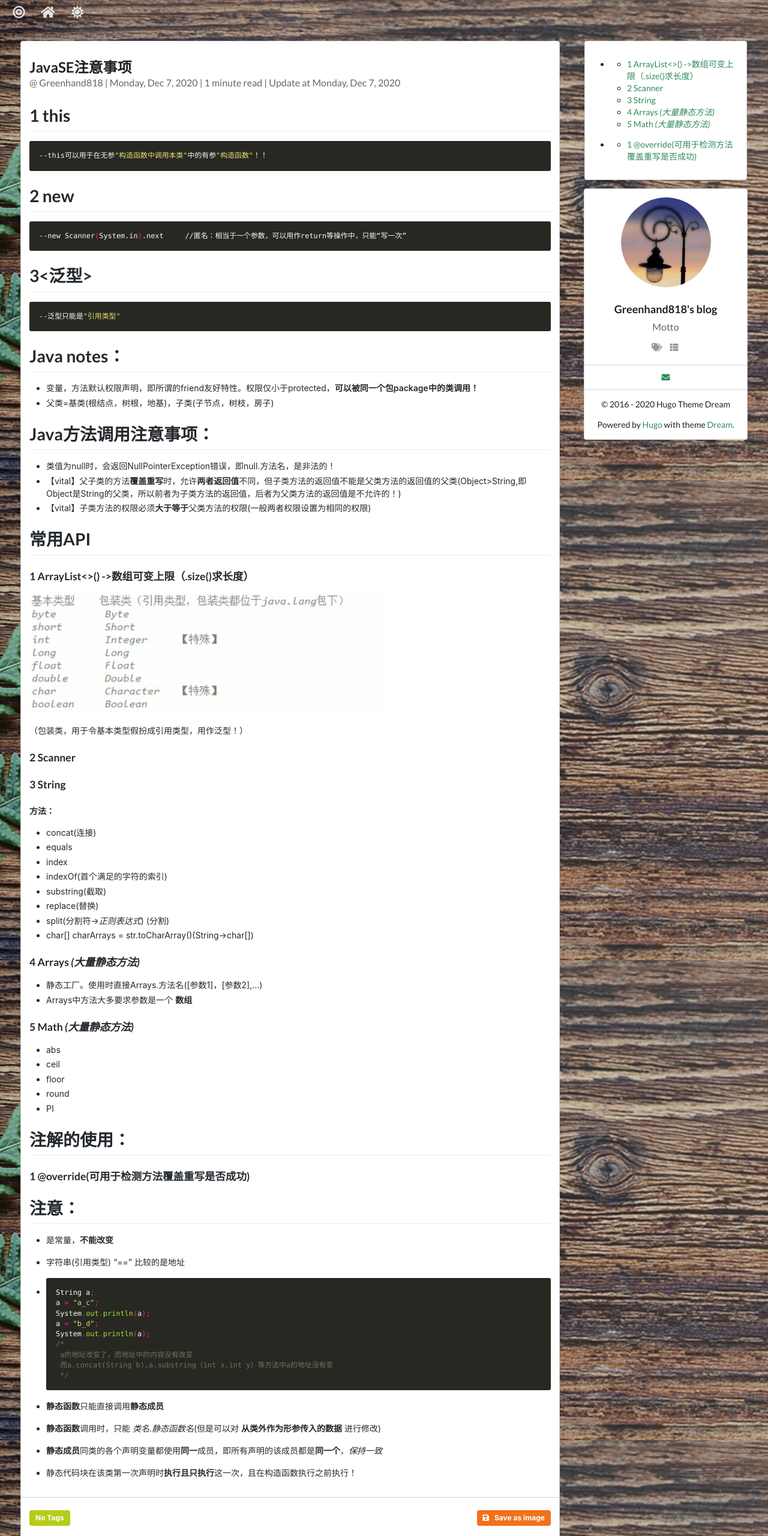
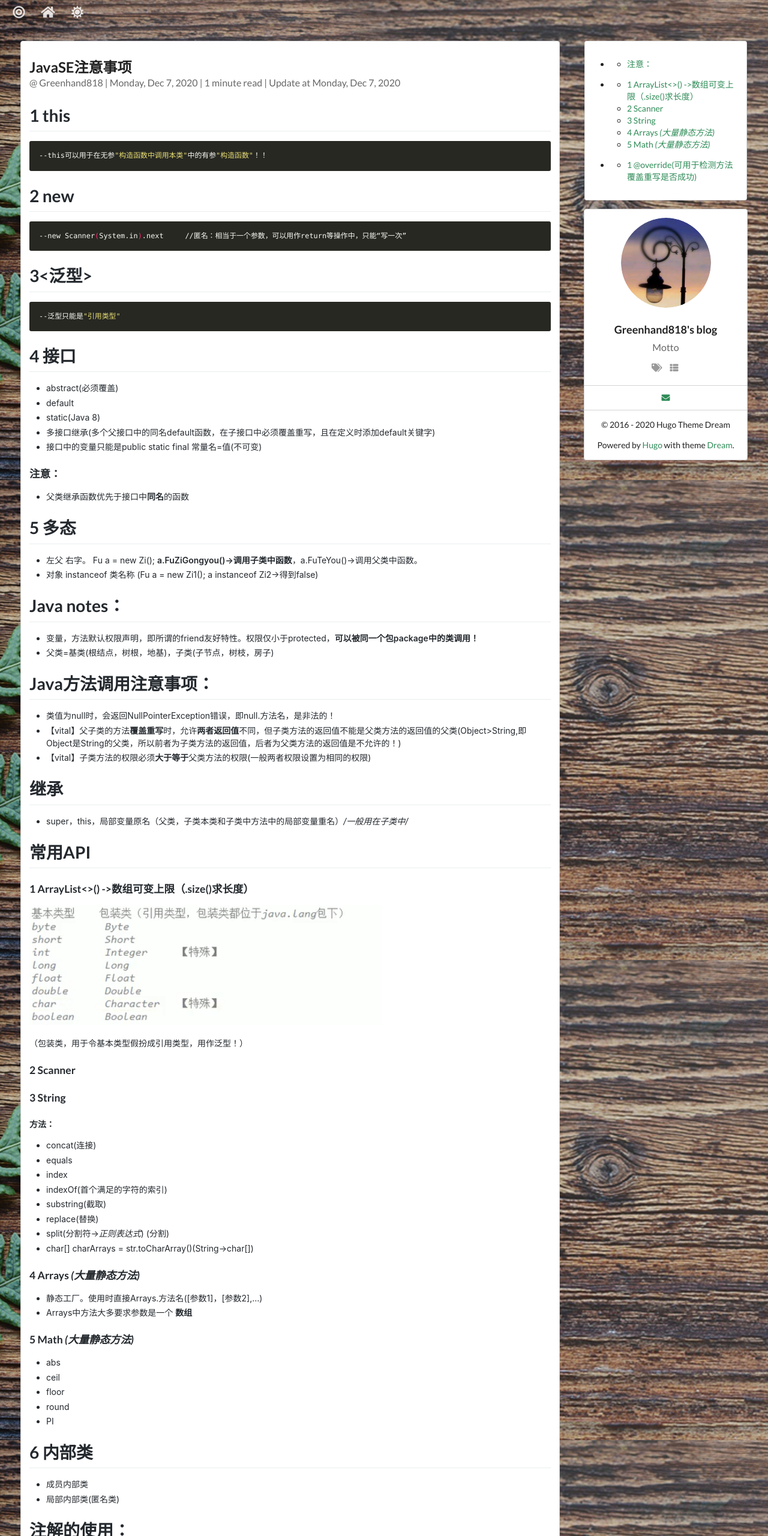
Before and after one commit to Greenhand818/Greenhand818.github.io, a plain HTML site: page post/blog2/index.html in a window 1280 px wide. Shown: the top 2560 px of the page at 60% size. Drawn offline with Linux system fonts and the light colour scheme.

Commit message:
2020/12/17

```diff
--- a/index.xml
+++ b/index.xml
@@ -13,8 +13,7 @@
       <pubDate>Mon, 07 Dec 2020 11:53:09 +0800</pubDate>
 
       <guid>https://Greenhand818.github.io/post/blog2/</guid>
-      <description>1 this --this可以用于在无参&amp;#34;构造函数中调用本类&amp;#34;中的有参&amp;#34;构造函数&amp;#34;！！ 2 new --new Scanner(System.in).next //匿名：相当于一个参数，可以用作return等操作中，只能“写一次” 3&amp;lt;泛型&amp;gt; --泛型只能是&amp;#34;引用类型&amp;#34; Java notes：  变量，方法默认权限声明，即所谓的friend友好特性。权限仅小于protected，可以被同一个包package中的类调用！ 父类=基类(根结点，树根，地基)，子类(子节点，树枝，房子)  Java方法调用注意事项：  类值为null时，会返回NullPointerException错误，即null.方法名，是非法的！ 【vital】父子类的方法覆盖重写时，允许两者返回值不同，但子类方法的返回值不能是父类方法的返回值的父类(Object&amp;gt;String,即Object是String的父类，所以前者为子类方法的返回值，后者为父类方法的返回值是不允许的！) 【vital】子类方法的权限必须大于等于父类方法的权限(一般两者权限设置为相同的权限)  常用API 1 ArrayList&amp;lt;&amp;gt;() -&amp;gt;数组可变上限（.size()求长度） （包装类，用于令基本类型假扮成引用类型，用作泛型！）
-2 Scanner 3 String 方法：  concat(连接) equals index indexOf(首个满足的字符的索引) substring(截取) replace(替换) split(分割符-&amp;gt;正则表达式) (分割) char[] charArrays = str.toCharArray()(String-&amp;gt;char[])  4 Arrays (大量静态方法)  静态工厂。使用时直接Arrays.方法名([参数1]，[参数2],&amp;hellip;) Arrays中方法大多要求参数是一个数组   5 Math (大量静态方法)  abs ceil floor round PI  注解的使用： 1 @override(可用于检测方法覆盖重写是否成功) 注意：   是常量，不能改变</description>
+      <description>1 this --this可以用于在无参&amp;#34;构造函数中调用本类&amp;#34;中的有参&amp;#34;构造函数&amp;#34;！！ 2 new --new Scanner(System.in).next //匿名：相当于一个参数，可以用作return等操作中，只能“写一次” 3&amp;lt;泛型&amp;gt; --泛型只能是&amp;#34;引用类型&amp;#34; 4 接口  abstract(必须覆盖) default static(Java 8) 多接口继承(多个父接口中的同名default函数，在子接口中必须覆盖重写，且在定义时添加default关键字) 接口中的变量只能是public static final 常量名=值(不可变)  注意：  父类继承函数优先于接口中同名的函数  5 多态  左父 右字。 Fu a = new Zi(); a.FuZiGongyou()-&amp;gt;调用子类中函数，a.FuTeYou()-&amp;gt;调用父类中函数。 对象 instanceof 类名称 (Fu a = new Zi1(); a instanceof Zi2-&amp;gt;得到false)  Java notes：  变量，方法默认权限声明，即所谓的friend友好特性。权限仅小于protected，可以被同一个包package中的类调用！ 父类=基类(根结点，树根，地基)，子类(子节点，树枝，房子)  Java方法调用注意事项：  类值为null时，会返回NullPointerException错误，即null.方法名，是非法的！ 【vital】父子类的方法覆盖重写时，允许两者返回值不同，但子类方法的返回值不能是父类方法的返回值的父类(Object&amp;gt;String,即Object是String的父类，所以前者为子类方法的返回值，后者为父类方法的返回值是不允许的！) 【vital】子类方法的权限必须大于等于父类方法的权限(一般两者权限设置为相同的权限)  继承  super，this，局部变量原名（父类，子类本类和子类中方法中的局部变量重名）/一般用在子类中/  常用API 1 ArrayList&amp;lt;&amp;gt;() -&amp;gt;数组可变上限（.size()求长度） （包装类，用于令基本类型假扮成引用类型，用作泛型！）</description>
     </item>
 
     <item>
--- a/post/blog2/index.html
+++ b/post/blog2/index.html
@@ -21,8 +21,7 @@
 
 
 <meta property="og:title" content="JavaSE注意事项" />
-<meta property="og:description" content="1 this --this可以用于在无参&#34;构造函数中调用本类&#34;中的有参&#34;构造函数&#34;！！ 2 new --new Scanner(System.in).next //匿名：相当于一个参数，可以用作return等操作中，只能“写一次” 3&lt;泛型&gt; --泛型只能是&#34;引用类型&#34; Java notes：  变量，方法默认权限声明，即所谓的friend友好特性。权限仅小于protected，可以被同一个包package中的类调用！ 父类=基类(根结点，树根，地基)，子类(子节点，树枝，房子)  Java方法调用注意事项：  类值为null时，会返回NullPointerException错误，即null.方法名，是非法的！ 【vital】父子类的方法覆盖重写时，允许两者返回值不同，但子类方法的返回值不能是父类方法的返回值的父类(Object&gt;String,即Object是String的父类，所以前者为子类方法的返回值，后者为父类方法的返回值是不允许的！) 【vital】子类方法的权限必须大于等于父类方法的权限(一般两者权限设置为相同的权限)  常用API 1 ArrayList&lt;&gt;() -&gt;数组可变上限（.size()求长度） （包装类，用于令基本类型假扮成引用类型，用作泛型！）
-2 Scanner 3 String 方法：  concat(连接) equals index indexOf(首个满足的字符的索引) substring(截取) replace(替换) split(分割符-&gt;正则表达式) (分割) char[] charArrays = str.toCharArray()(String-&gt;char[])  4 Arrays (大量静态方法)  静态工厂。使用时直接Arrays.方法名([参数1]，[参数2],&hellip;) Arrays中方法大多要求参数是一个数组   5 Math (大量静态方法)  abs ceil floor round PI  注解的使用： 1 @override(可用于检测方法覆盖重写是否成功) 注意：   是常量，不能改变" />
+<meta property="og:description" content="1 this --this可以用于在无参&#34;构造函数中调用本类&#34;中的有参&#34;构造函数&#34;！！ 2 new --new Scanner(System.in).next //匿名：相当于一个参数，可以用作return等操作中，只能“写一次” 3&lt;泛型&gt; --泛型只能是&#34;引用类型&#34; 4 接口  abstract(必须覆盖) default static(Java 8) 多接口继承(多个父接口中的同名default函数，在子接口中必须覆盖重写，且在定义时添加default关键字) 接口中的变量只能是public static final 常量名=值(不可变)  注意：  父类继承函数优先于接口中同名的函数  5 多态  左父 右字。 Fu a = new Zi(); a.FuZiGongyou()-&gt;调用子类中函数，a.FuTeYou()-&gt;调用父类中函数。 对象 instanceof 类名称 (Fu a = new Zi1(); a instanceof Zi2-&gt;得到false)  Java notes：  变量，方法默认权限声明，即所谓的friend友好特性。权限仅小于protected，可以被同一个包package中的类调用！ 父类=基类(根结点，树根，地基)，子类(子节点，树枝，房子)  Java方法调用注意事项：  类值为null时，会返回NullPointerException错误，即null.方法名，是非法的！ 【vital】父子类的方法覆盖重写时，允许两者返回值不同，但子类方法的返回值不能是父类方法的返回值的父类(Object&gt;String,即Object是String的父类，所以前者为子类方法的返回值，后者为父类方法的返回值是不允许的！) 【vital】子类方法的权限必须大于等于父类方法的权限(一般两者权限设置为相同的权限)  继承  super，this，局部变量原名（父类，子类本类和子类中方法中的局部变量重名）/一般用在子类中/  常用API 1 ArrayList&lt;&gt;() -&gt;数组可变上限（.size()求长度） （包装类，用于令基本类型假扮成引用类型，用作泛型！）" />
 <meta property="og:type" content="article" />
 <meta property="og:url" content="https://Greenhand818.github.io/post/blog2/" />
 <meta property="article:published_time" content="2020-12-07T11:53:09+08:00" />
@@ -32,8 +31,7 @@
 
 <meta name="twitter:card" content="summary"/>
 <meta name="twitter:title" content="JavaSE注意事项"/>
-<meta name="twitter:description" content="1 this --this可以用于在无参&#34;构造函数中调用本类&#34;中的有参&#34;构造函数&#34;！！ 2 new --new Scanner(System.in).next //匿名：相当于一个参数，可以用作return等操作中，只能“写一次” 3&lt;泛型&gt; --泛型只能是&#34;引用类型&#34; Java notes：  变量，方法默认权限声明，即所谓的friend友好特性。权限仅小于protected，可以被同一个包package中的类调用！ 父类=基类(根结点，树根，地基)，子类(子节点，树枝，房子)  Java方法调用注意事项：  类值为null时，会返回NullPointerException错误，即null.方法名，是非法的！ 【vital】父子类的方法覆盖重写时，允许两者返回值不同，但子类方法的返回值不能是父类方法的返回值的父类(Object&gt;String,即Object是String的父类，所以前者为子类方法的返回值，后者为父类方法的返回值是不允许的！) 【vital】子类方法的权限必须大于等于父类方法的权限(一般两者权限设置为相同的权限)  常用API 1 ArrayList&lt;&gt;() -&gt;数组可变上限（.size()求长度） （包装类，用于令基本类型假扮成引用类型，用作泛型！）
-2 Scanner 3 String 方法：  concat(连接) equals index indexOf(首个满足的字符的索引) substring(截取) replace(替换) split(分割符-&gt;正则表达式) (分割) char[] charArrays = str.toCharArray()(String-&gt;char[])  4 Arrays (大量静态方法)  静态工厂。使用时直接Arrays.方法名([参数1]，[参数2],&hellip;) Arrays中方法大多要求参数是一个数组   5 Math (大量静态方法)  abs ceil floor round PI  注解的使用： 1 @override(可用于检测方法覆盖重写是否成功) 注意：   是常量，不能改变"/>
+<meta name="twitter:description" content="1 this --this可以用于在无参&#34;构造函数中调用本类&#34;中的有参&#34;构造函数&#34;！！ 2 new --new Scanner(System.in).next //匿名：相当于一个参数，可以用作return等操作中，只能“写一次” 3&lt;泛型&gt; --泛型只能是&#34;引用类型&#34; 4 接口  abstract(必须覆盖) default static(Java 8) 多接口继承(多个父接口中的同名default函数，在子接口中必须覆盖重写，且在定义时添加default关键字) 接口中的变量只能是public static final 常量名=值(不可变)  注意：  父类继承函数优先于接口中同名的函数  5 多态  左父 右字。 Fu a = new Zi(); a.FuZiGongyou()-&gt;调用子类中函数，a.FuTeYou()-&gt;调用父类中函数。 对象 instanceof 类名称 (Fu a = new Zi1(); a instanceof Zi2-&gt;得到false)  Java notes：  变量，方法默认权限声明，即所谓的friend友好特性。权限仅小于protected，可以被同一个包package中的类调用！ 父类=基类(根结点，树根，地基)，子类(子节点，树枝，房子)  Java方法调用注意事项：  类值为null时，会返回NullPointerException错误，即null.方法名，是非法的！ 【vital】父子类的方法覆盖重写时，允许两者返回值不同，但子类方法的返回值不能是父类方法的返回值的父类(Object&gt;String,即Object是String的父类，所以前者为子类方法的返回值，后者为父类方法的返回值是不允许的！) 【vital】子类方法的权限必须大于等于父类方法的权限(一般两者权限设置为相同的权限)  继承  super，this，局部变量原名（父类，子类本类和子类中方法中的局部变量重名）/一般用在子类中/  常用API 1 ArrayList&lt;&gt;() -&gt;数组可变上限（.size()求长度） （包装类，用于令基本类型假扮成引用类型，用作泛型！）"/>
 
 
 <link rel="stylesheet" href="/css/semantic.min.css" />
@@ -140,7 +138,24 @@
 <div class="highlight"><pre style="color:#f8f8f2;background-color:#272822;-moz-tab-size:4;-o-tab-size:4;tab-size:4"><code class="language-shell" data-lang="shell">--new Scanner<span style="color:#f92672">(</span>System.in<span style="color:#f92672">)</span>.next     //匿名：相当于一个参数，可以用作return等操作中，只能“写一次”
 </code></pre></div><h1 id="3泛型">3&lt;泛型&gt;</h1>
 <div class="highlight"><pre style="color:#f8f8f2;background-color:#272822;-moz-tab-size:4;-o-tab-size:4;tab-size:4"><code class="language-shell" data-lang="shell">--泛型只能是<span style="color:#e6db74">&#34;引用类型&#34;</span>
-</code></pre></div><h1 id="java-notes">Java notes：</h1>
+</code></pre></div><h1 id="4-接口">4 接口</h1>
+<ul>
+<li>abstract(必须覆盖)</li>
+<li>default</li>
+<li>static(Java 8)</li>
+<li>多接口继承(多个父接口中的同名default函数，在子接口中必须覆盖重写，且在定义时添加default关键字)</li>
+<li>接口中的变量只能是public static final 常量名=值(不可变)</li>
+</ul>
+<h3 id="注意">注意：</h3>
+<ul>
+<li>父类继承函数优先于接口中<strong>同名</strong>的函数</li>
+</ul>
+<h1 id="5-多态">5 多态</h1>
+<ul>
+<li>左父 右字。 Fu a = new Zi(); <strong>a.FuZiGongyou()-&gt;调用子类中函数</strong>，a.FuTeYou()-&gt;调用父类中函数。</li>
+<li>对象 instanceof 类名称 (Fu a = new Zi1(); a instanceof Zi2-&gt;得到false)</li>
+</ul>
+<h1 id="java-notes">Java notes：</h1>
 <ul>
 <li>变量，方法默认权限声明，即所谓的friend友好特性。权限仅小于protected，<strong>可以被同一个包package中的类调用！</strong></li>
 <li>父类=基类(根结点，树根，地基)，子类(子节点，树枝，房子)</li>
@@ -150,6 +165,10 @@
 <li>类值为null时，会返回NullPointerException错误，即null.方法名，是非法的！</li>
 <li>【vital】父子类的方法<strong>覆盖重写</strong>时，允许<strong>两者返回值</strong>不同，但子类方法的返回值不能是父类方法的返回值的父类(Object&gt;String,即Object是String的父类，所以前者为子类方法的返回值，后者为父类方法的返回值是不允许的！)</li>
 <li>【vital】子类方法的权限必须<strong>大于等于</strong>父类方法的权限(<!-- raw HTML omitted -->一般两者权限设置为相同的权限<!-- raw HTML omitted -->)</li>
+</ul>
+<h1 id="继承">继承</h1>
+<ul>
+<li>super，this，局部变量原名（父类，子类本类和子类中方法中的局部变量重名）<em>/一般用在子类中/</em></li>
 </ul>
 <h1 id="常用api">常用API</h1>
 <h3 id="1-arraylist--数组可变上限size求长度">1 ArrayList&lt;&gt;() -&gt;数组可变上限（.size()求长度）</h3>
@@ -181,9 +200,14 @@
 <li>round</li>
 <li>PI</li>
 </ul>
+<h1 id="6-内部类">6 内部类</h1>
+<ul>
+<li>成员内部类</li>
+<li>局部内部类(匿名类)</li>
+</ul>
 <h1 id="注解的使用">注解的使用：</h1>
 <h3 id="1-override可用于检测方法覆盖重写是否成功">1 @override(可用于检测方法覆盖重写是否成功)</h3>
-<h1 id="注意">注意：</h1>
+<h1 id="注意-1">注意：</h1>
 <ul>
 <li>
 <p>是常量，<strong>不能改变</strong></p>
@@ -244,6 +268,14 @@ System<span style="color:#f92672">.</span><span style="color:#a6e22e">out</span>
 
       <div class="ui segment toc">
         <nav id="TableOfContents">
+  <ul>
+    <li>
+      <ul>
+        <li><a href="#注意">注意：</a></li>
+      </ul>
+    </li>
+  </ul>
+
   <ul>
     <li>
       <ul>
--- a/post/index.xml
+++ b/post/index.xml
@@ -13,8 +13,7 @@
       <pubDate>Mon, 07 Dec 2020 11:53:09 +0800</pubDate>
 
       <guid>https://Greenhand818.github.io/post/blog2/</guid>
-      <description>1 this --this可以用于在无参&amp;#34;构造函数中调用本类&amp;#34;中的有参&amp;#34;构造函数&amp;#34;！！ 2 new --new Scanner(System.in).next //匿名：相当于一个参数，可以用作return等操作中，只能“写一次” 3&amp;lt;泛型&amp;gt; --泛型只能是&amp;#34;引用类型&amp;#34; Java notes：  变量，方法默认权限声明，即所谓的friend友好特性。权限仅小于protected，可以被同一个包package中的类调用！ 父类=基类(根结点，树根，地基)，子类(子节点，树枝，房子)  Java方法调用注意事项：  类值为null时，会返回NullPointerException错误，即null.方法名，是非法的！ 【vital】父子类的方法覆盖重写时，允许两者返回值不同，但子类方法的返回值不能是父类方法的返回值的父类(Object&amp;gt;String,即Object是String的父类，所以前者为子类方法的返回值，后者为父类方法的返回值是不允许的！) 【vital】子类方法的权限必须大于等于父类方法的权限(一般两者权限设置为相同的权限)  常用API 1 ArrayList&amp;lt;&amp;gt;() -&amp;gt;数组可变上限（.size()求长度） （包装类，用于令基本类型假扮成引用类型，用作泛型！）
-2 Scanner 3 String 方法：  concat(连接) equals index indexOf(首个满足的字符的索引) substring(截取) replace(替换) split(分割符-&amp;gt;正则表达式) (分割) char[] charArrays = str.toCharArray()(String-&amp;gt;char[])  4 Arrays (大量静态方法)  静态工厂。使用时直接Arrays.方法名([参数1]，[参数2],&amp;hellip;) Arrays中方法大多要求参数是一个数组   5 Math (大量静态方法)  abs ceil floor round PI  注解的使用： 1 @override(可用于检测方法覆盖重写是否成功) 注意：   是常量，不能改变</description>
+      <description>1 this --this可以用于在无参&amp;#34;构造函数中调用本类&amp;#34;中的有参&amp;#34;构造函数&amp;#34;！！ 2 new --new Scanner(System.in).next //匿名：相当于一个参数，可以用作return等操作中，只能“写一次” 3&amp;lt;泛型&amp;gt; --泛型只能是&amp;#34;引用类型&amp;#34; 4 接口  abstract(必须覆盖) default static(Java 8) 多接口继承(多个父接口中的同名default函数，在子接口中必须覆盖重写，且在定义时添加default关键字) 接口中的变量只能是public static final 常量名=值(不可变)  注意：  父类继承函数优先于接口中同名的函数  5 多态  左父 右字。 Fu a = new Zi(); a.FuZiGongyou()-&amp;gt;调用子类中函数，a.FuTeYou()-&amp;gt;调用父类中函数。 对象 instanceof 类名称 (Fu a = new Zi1(); a instanceof Zi2-&amp;gt;得到false)  Java notes：  变量，方法默认权限声明，即所谓的friend友好特性。权限仅小于protected，可以被同一个包package中的类调用！ 父类=基类(根结点，树根，地基)，子类(子节点，树枝，房子)  Java方法调用注意事项：  类值为null时，会返回NullPointerException错误，即null.方法名，是非法的！ 【vital】父子类的方法覆盖重写时，允许两者返回值不同，但子类方法的返回值不能是父类方法的返回值的父类(Object&amp;gt;String,即Object是String的父类，所以前者为子类方法的返回值，后者为父类方法的返回值是不允许的！) 【vital】子类方法的权限必须大于等于父类方法的权限(一般两者权限设置为相同的权限)  继承  super，this，局部变量原名（父类，子类本类和子类中方法中的局部变量重名）/一般用在子类中/  常用API 1 ArrayList&amp;lt;&amp;gt;() -&amp;gt;数组可变上限（.size()求长度） （包装类，用于令基本类型假扮成引用类型，用作泛型！）</description>
     </item>
 
     <item>
```
Also changed, not shown: index.html (+3 -4 lines), post/index.html (+3 -4 lines).
